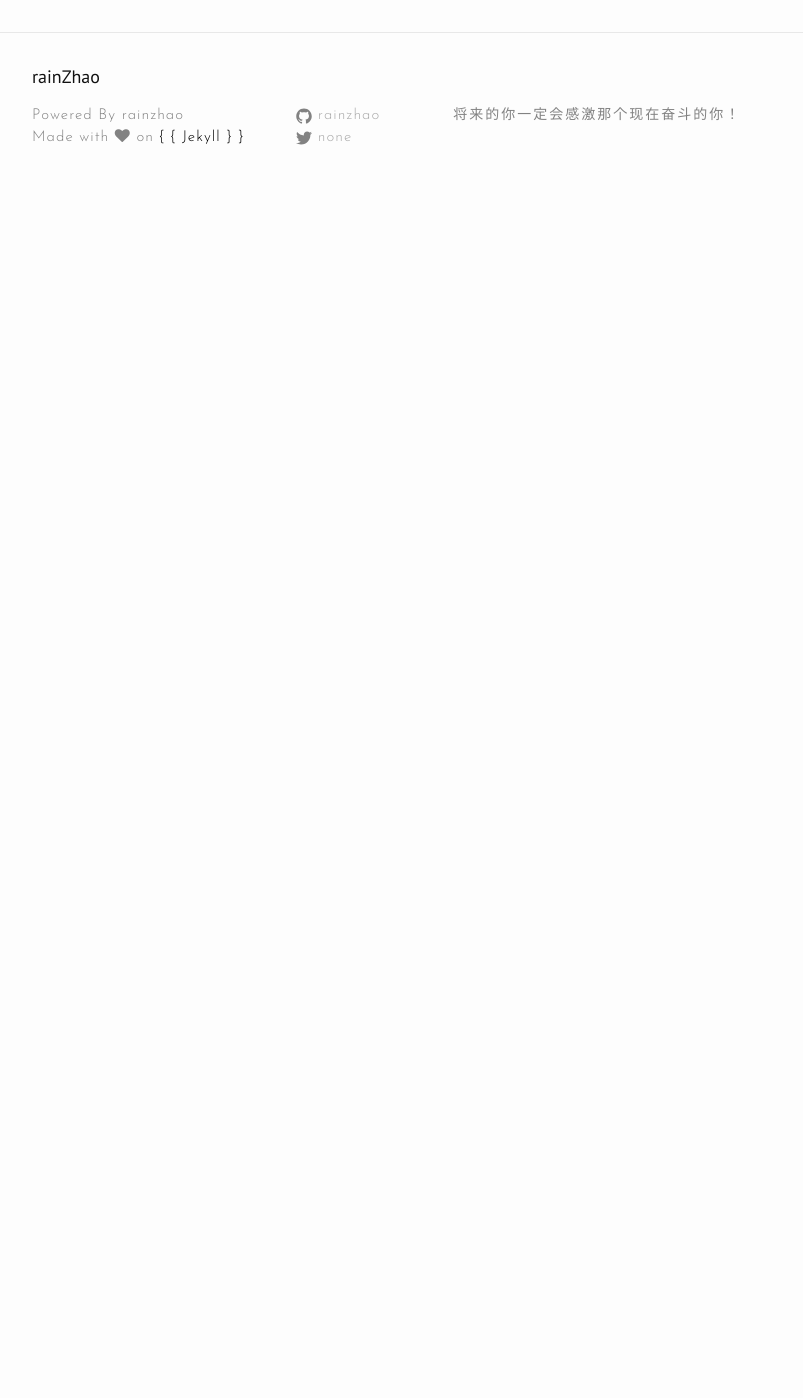
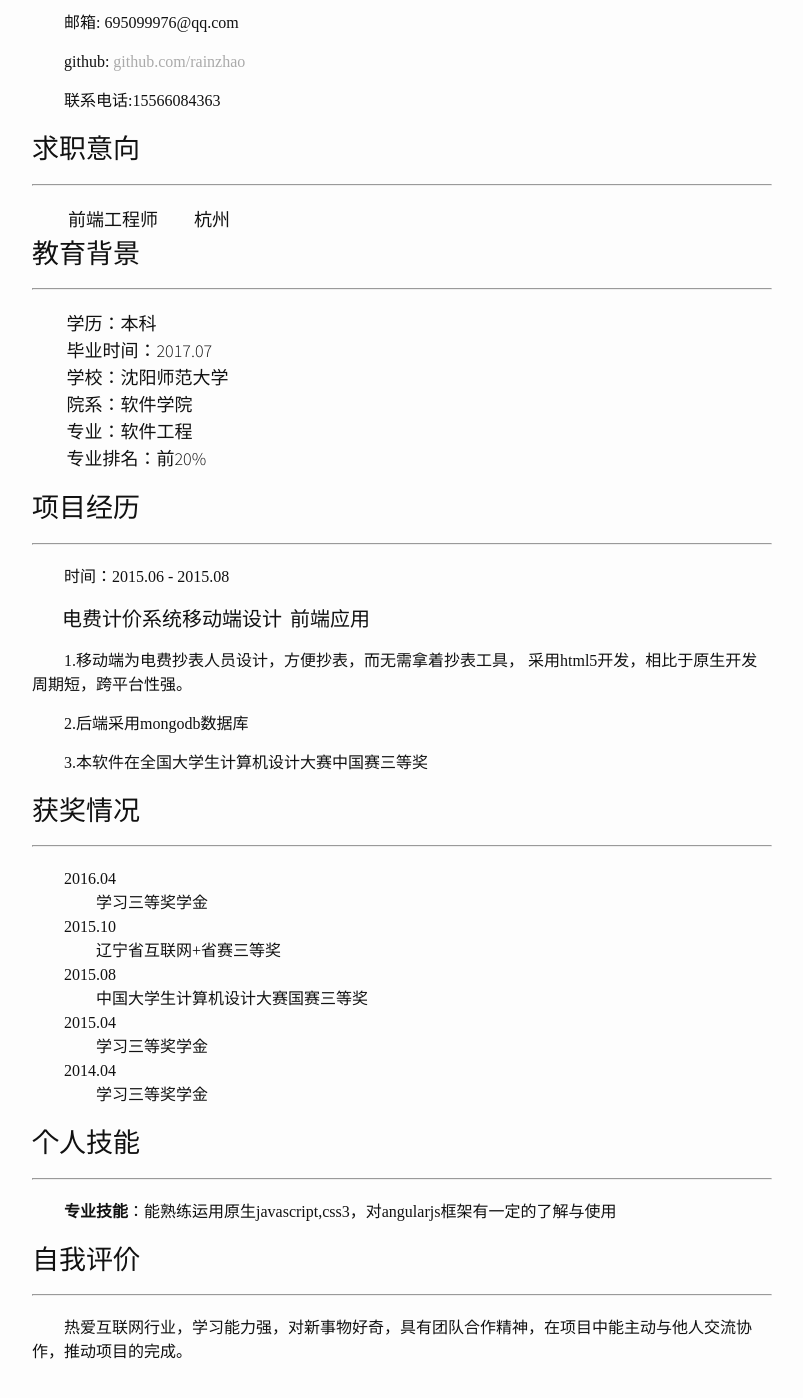
Before and after one commit to rainzhao/rainzhao.github.io.old, a Jekyll site: the page built from _posts/2016-03-30-design-stories.markdown, in a window 1280 px wide and 1400 px high, scrolled down 656 px. Shown: the whole window, without its empty margins (238-1041 px from the left). Built offline with Jekyll 4.4.1, drawn with Linux system fonts in a browser that asks for light colours; nearby versions of some CDN libraries; before the commit the page ends 900 px from its top, so only the background shows below that; some of the changed text lies outside the part shown.

Commit message:
check some bug

```diff
--- a/_config.yml
+++ b/_config.yml
@@ -13,7 +13,7 @@ baseurl: "" # the subpath of your site, e.g. /blog
 url: "" # the base hostname & protocol for your site
 twitter_username: none
 github_username:  rainzhao
-
+excerpt_separator: ""
 # Build settings
 markdown: kramdown
 
--- a/_posts/2016-03-30-cs3.markdown
+++ b/_posts/2016-03-30-cs3.markdown
@@ -10,7 +10,7 @@ author: "赵宇"
 
 <a href="http://rainzhao.github.io/css3/"><strong>点击这里查看Demo</strong></a>
 
-<a href="{{ site.url }}/assets/document.doc"><strong>产品文档下载</strong></a>
+<a href="{{ site.url }}/assets/css3doc.doc"><strong>产品文档下载</strong></a>
 <p>思维导图</p>
 <img src="{{ site.url }}/assets/css2.png" alt="思维导图">
 <p>操作流程图</p>
--- a/_posts/2016-03-30-design-stories.markdown
+++ b/_posts/2016-03-30-design-stories.markdown
@@ -2,7 +2,106 @@
 layout: post
 title:  "简历"
 date:   2016-03-30 19:45:31 +0530
-author: "Hemang Kumar"
+author: "rainzhaocreate"
 ---
-zhaoyu
-<!-- categories: zblog essay -->
+<link rel="stylesheet" type="text/css" href="{{site.url}}/css/mystyle.css">
+<div class="mycard">
+  <div class="titles">
+    <h1>个人信息</h1>
+    <hr>
+  </div>
+  <div class="mes common">
+    <p>姓名: 赵宇</p>
+    <p>邮箱: 695099976@qq.com</p>
+    <p>github: <a href="http://github.com/rainzhao">github.com/rainzhao</a></p>
+    <p>联系电话:15566084363</p>
+  </div>
+</div>
+
+<div class="myWilling">
+  <div class="titles">
+    <h1>求职意向</h1>
+    <hr>
+  </div>
+  <div class="common">
+    <span>前端工程师<span>杭州</span></span>
+  </div>
+</div>
+
+<div class="myEducate">
+  <div class="titles">
+    <h1>教育背景</h1>
+    <hr>
+  </div>
+  <div class="common">
+    <ul>
+      <li>学历：本科</li>
+      <li>毕业时间：2017.07</li>
+      <li>学校：沈阳师范大学</li>
+      <li>院系：软件学院</li>
+      <li>专业：软件工程</li>
+      <li>专业排名：前20%</li>
+    </ul>
+  </div>
+</div>
+
+<div class="myExp">
+  <div class="titles">
+    <h1>项目经历</h1>
+    <hr>
+  </div>
+  <div class="myExp_page common">
+    <p>时间：2015.06 - 2015.08</p>
+    <h4>电费计价系统移动端设计&nbsp;&nbsp;前端应用</h4>
+    <p>1.移动端为电费抄表人员设计，方便抄表，而无需拿着抄表工具，
+    采用html5开发，相比于原生开发周期短，跨平台性强。</p>
+    <p>2.后端采用mongodb数据库</p>
+    <p>3.本软件在全国大学生计算机设计大赛中国赛三等奖</p>
+  </div>
+</div>
+
+<div class="myHonor">
+  <div class="titles">
+    <h1>获奖情况</h1>
+    <hr>
+  </div>
+  <div class="common">
+    <dl>
+      <dt>2016.04
+        <dd>学习三等奖学金</dd>
+      </dt>
+      <dt>2015.10
+        <dd>辽宁省互联网+省赛三等奖</dd>
+      </dt>
+      <dt>2015.08
+        <dd>中国大学生计算机设计大赛国赛三等奖</dd>
+      </dt>
+      <dt>2015.04
+        <dd>学习三等奖学金</dd>
+      </dt>
+      <dt>2014.04
+        <dd>学习三等奖学金</dd>
+      </dt>
+    </dl>
+  </div>
+</div>
+
+<div class="myskill">
+  <div class="titles">
+    <h1>个人技能</h1>
+    <hr>
+  </div>
+  <div class="common">
+    <p><strong>专业技能</strong>：能熟练运用原生javascript,css3，对angularjs框架有一定的了解与使用</p>
+  </div>
+</div>
+
+<div class="mySelfkonw">
+  <div class="titles">
+    <h1>自我评价</h1>
+    <hr>
+  </div>
+  <div class="common">
+    <p>热爱互联网行业，学习能力强，对新事物好奇，具有团队合作精神，在项目中能主动与他人交流协作，推动项目的完成。</p>
+  </div>
+</div>
--- a/_posts/2016-03-30-science.markdown
+++ b/_posts/2016-03-30-science.markdown
@@ -2,7 +2,7 @@
 layout: post
 title:  "爱好"
 date:   2016-03-30 19:45:31 +0530
-author: "Chandler Bing"
+author: "赵宇"
 ---
 I am second
 <!-- categories: zblog essay -->
--- a/index.html
+++ b/index.html
@@ -18,7 +18,7 @@ title: rainZhao
     <a class='postLink' href="{{post.url}}">{{post.title}}</a>
     </div>
     <div class="postExt">
-   {{ post.content | strip_html | truncatewords:20}}
+   {{ post.content | strip_html | truncatewords:2}}
     </div>
   </div>
 
```
Also changed, not shown: 2 other files.
